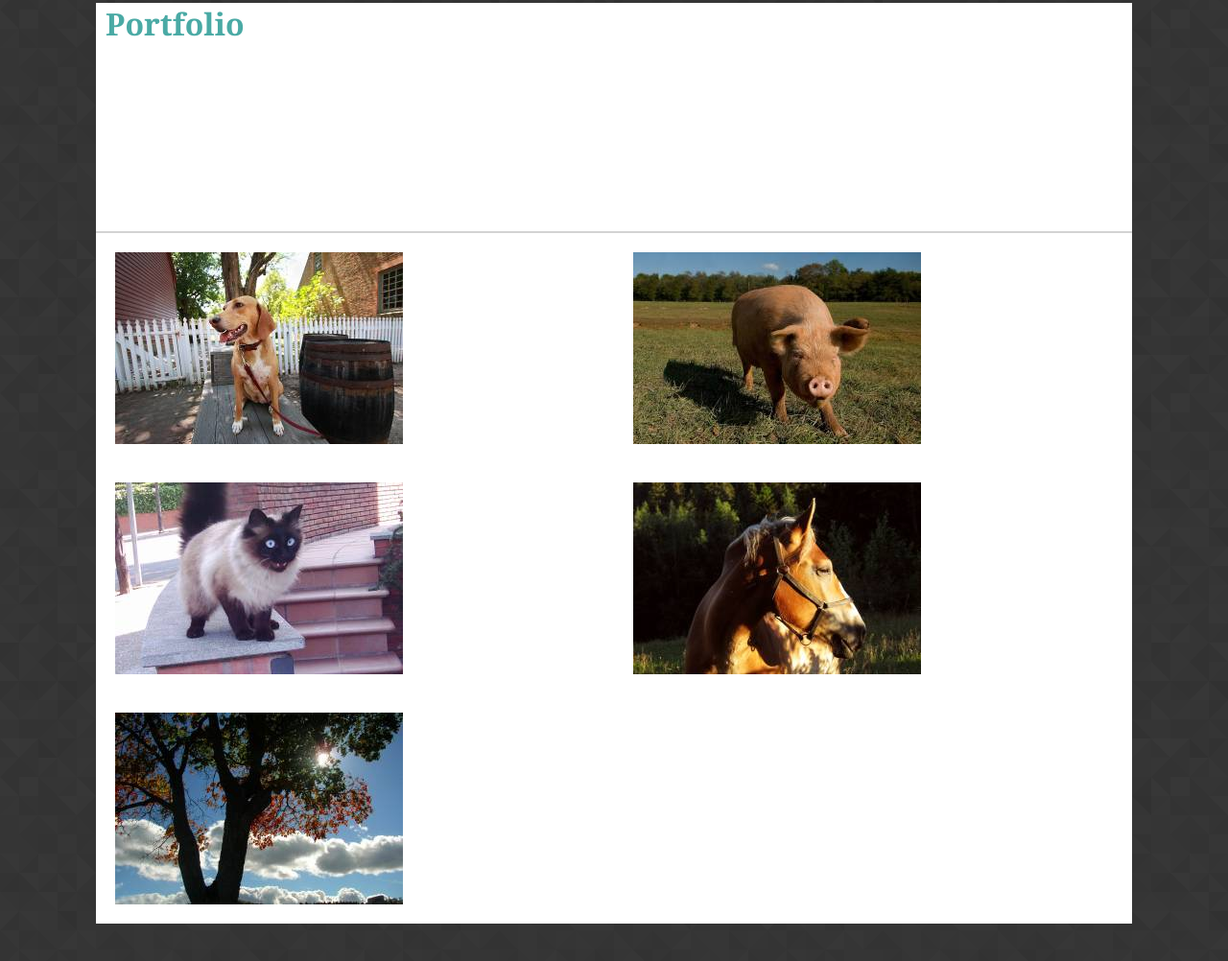
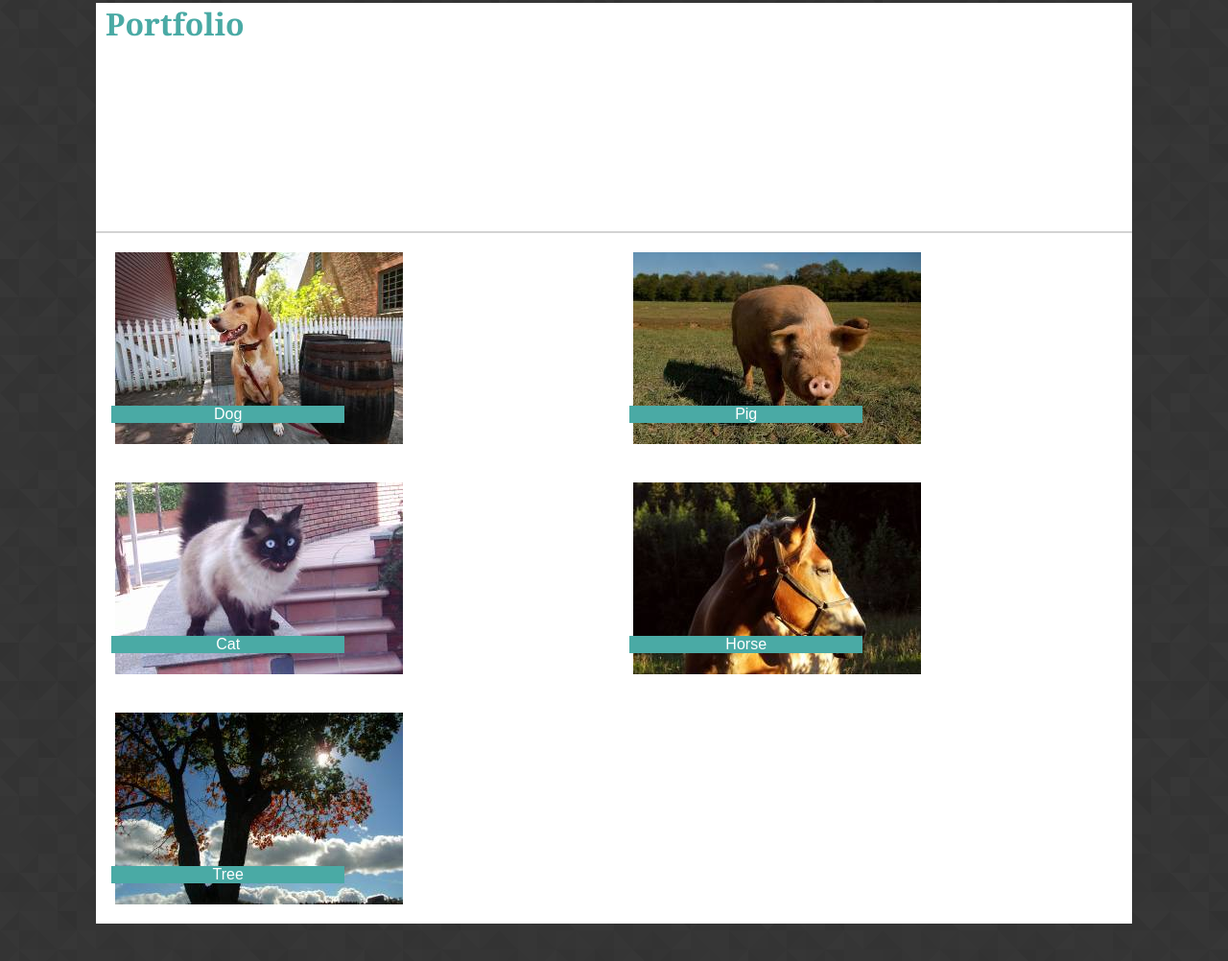
Before and after one commit to derecksm/Basic-Portfolio, a plain HTML site: page assets/portfolio.html in a window 1280 px wide. Shown: the part 110-1112 px from the top of the page at 96% size. Drawn offline with Linux system fonts and the light colour scheme.

Commit message:
finished portfolio

```diff
--- a/assets/css/style.css
+++ b/assets/css/style.css
@@ -124,7 +124,8 @@ img {
 .right {
   float: right;
 }
-#subject{
+
+#subject {
   display: block;
   width: 90%;
 }
@@ -154,9 +155,80 @@ input[type=submit] {
 input[type=submit]:hover {
   background-color: #067670;
 }
+
 form {
   margin: 15px;
   padding-bottom: 10px;
   font-family: Arial, Helvetica, sans-serif;
   color: gray;
 }
+
+.container-1 {
+  position: relative;
+  text-align: center;
+  color: white;
+}
+
+.container-2 {
+  position: relative;
+  text-align: center;
+  color: white;
+}
+
+.container-3 {
+  position: relative;
+  text-align: center;
+  color: white;
+}
+
+.container-4 {
+  position: relative;
+  text-align: center;
+  color: white;
+}
+
+.container-5 {
+  position: relative;
+  text-align: center;
+  color: white;
+}
+
+.dog {
+  position: absolute;
+  top: 75%;
+  left: 3%;
+  background-color: #4aaaa5;
+  width: 45%;
+}
+
+.pig {
+  position: absolute;
+  top: 75%;
+  left: 3%;
+  background-color: #4aaaa5;
+  width: 45%;
+}
+
+.cat {
+  position: absolute;
+  top: 75%;
+  left: 3%;
+  background-color: #4aaaa5;
+  width: 45%;
+}
+
+.horse {
+  position: absolute;
+  top: 75%;
+  left: 3%;
+  background-color: #4aaaa5;
+  width: 45%;
+}
+
+.tree {
+  position: absolute;
+  top: 75%;
+  left: 3%;
+  background-color: #4aaaa5;
+  width: 45%;
+}
--- a/assets/portfolio.html
+++ b/assets/portfolio.html
@@ -18,13 +18,28 @@
         </ul>
     </nav>
     <div class="grid">
-        <h1 class= "title" id="body-heading"> Portfolio</h1>
+        <h1 class="title" id="body-heading"> Portfolio</h1>
 
-        <img id="pic-1" src="./images/picture-1.jpg" alt="Dog">
-        <img id="pic-2" src="./images/picture-2.jpg" alt="Pig">
-        <img id="pic-3" src="./images/picture-3.jpg" alt="Cat">
-        <img id="pic-4" src="./images/picture-4.jpg" alt="Horse">
-        <img id="pic-5" src="./images/picture-5.jpg" alt="Nature">
+        <div class="container-1">
+            <img id="pic-1" src="./images/picture-1.jpg" alt="Dog">
+            <div class="dog">Dog</div>
+        </div>
+        <div class="container-2">
+            <img id="pic-2" src="./images/picture-2.jpg" alt="Pig">
+            <div class="pig">Pig</div>
+        </div>
+        <div class="container-3">
+            <img id="pic-3" src="./images/picture-3.jpg" alt="Cat">
+            <div class="cat">Cat</div>
+        </div>
+        <div class="container-4">
+            <img id="pic-4" src="./images/picture-4.jpg" alt="Horse">
+            <div class="horse">Horse</div>
+        </div>
+        <div class="container-5">
+            <img id="pic-5" src="./images/picture-5.jpg" alt="Nature">
+            <div class="tree">Tree</div>
+        </div>
 
     </div>
 
```
